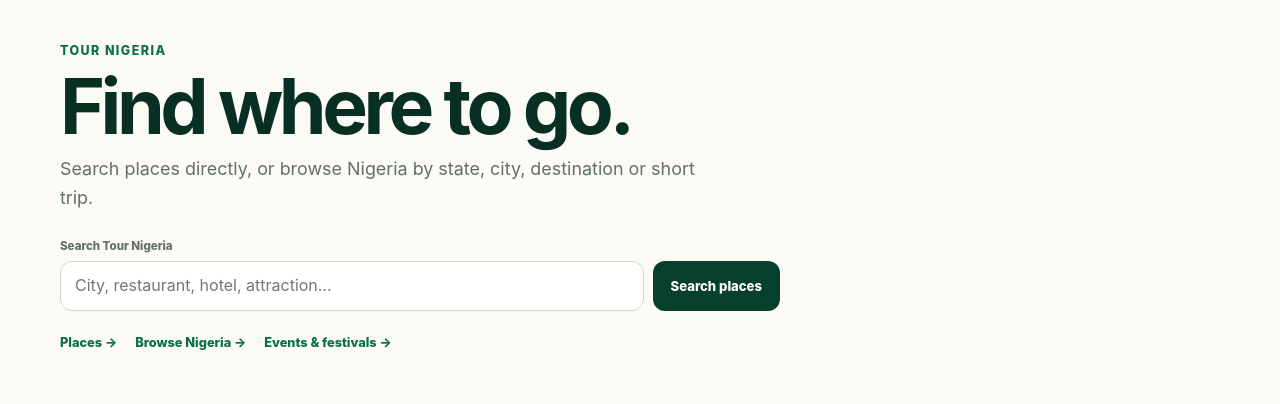
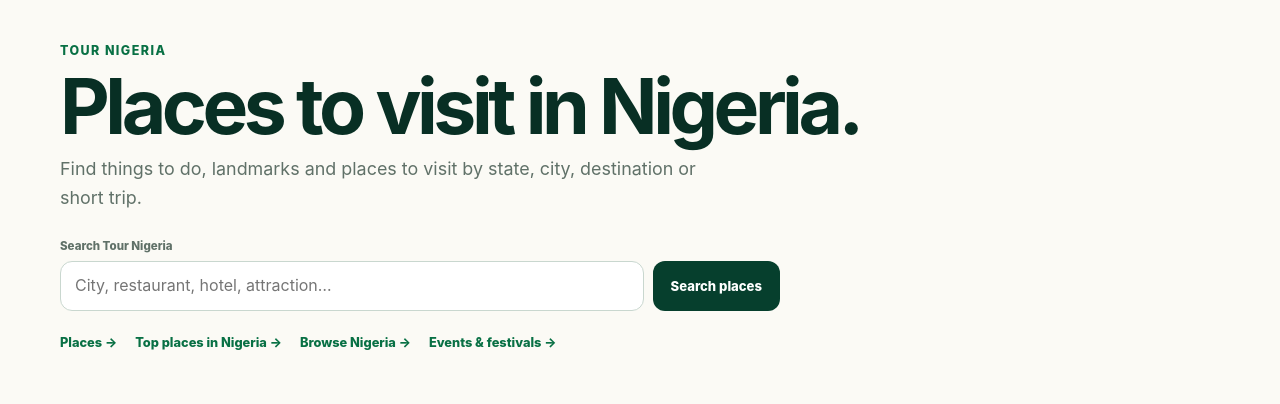
Before and after one commit to eghosa001/nigeria, a Next.js app: page /explore in a window 1280 px wide. Shown: the part 170-574 px from the top of the page. Built offline with nearby package versions, Linux system fonts and the light colour scheme; no server answers.

Commit message:
Target broad Nigeria tourism demand from the compact Tour hub

```diff
--- a/app/explore/page.tsx
+++ b/app/explore/page.tsx
@@ -47,8 +47,8 @@ const stateGuideLinks = [
 ] as const;
 
 export const metadata: Metadata = {
-  title: "Explore Nigeria",
-  description: "Explore all 36 Nigerian states and the FCT with city guides, attractions, hotels, restaurants, events and practical trip-planning guidance.",
+  title: "Places to Visit in Nigeria: Things to Do, Cities & Attractions",
+  description: "Find places to visit in Nigeria across all 36 states and the FCT, with city guides, attractions, landmarks, hotels, restaurants, events and practical things-to-do planning.",
   alternates: { canonical: "/explore" },
 };
 
@@ -94,8 +94,8 @@ export default function ExplorePage() {
       <section className="section page-top minimal-section-hero tour-compact-hero">
         <div className="container">
           <span className="eyebrow">Tour Nigeria</span>
-          <h1>Find where to go.</h1>
-          <p className="page-intro">Search places directly, or browse Nigeria by state, city, destination or short trip.</p>
+          <h1>Places to visit in Nigeria.</h1>
+          <p className="page-intro">Find things to do, landmarks and places to visit by state, city, destination or short trip.</p>
           <form className="section-quick-search" action="/explore#places" method="get" role="search">
             <label>
               <span>Search Tour Nigeria</span>
@@ -105,6 +105,7 @@ export default function ExplorePage() {
           </form>
           <div className="minimal-inline-links primary-shortcuts" aria-label="Tour Nigeria shortcuts">
             <a href="#places">Places</a>
+            <Link href="/explore/nigeria-landmarks-places-to-visit">Top places in Nigeria</Link>
             <a href="#browse-guides">Browse Nigeria</a>
             <Link href="/explore/events">Events & festivals</Link>
           </div>
```
